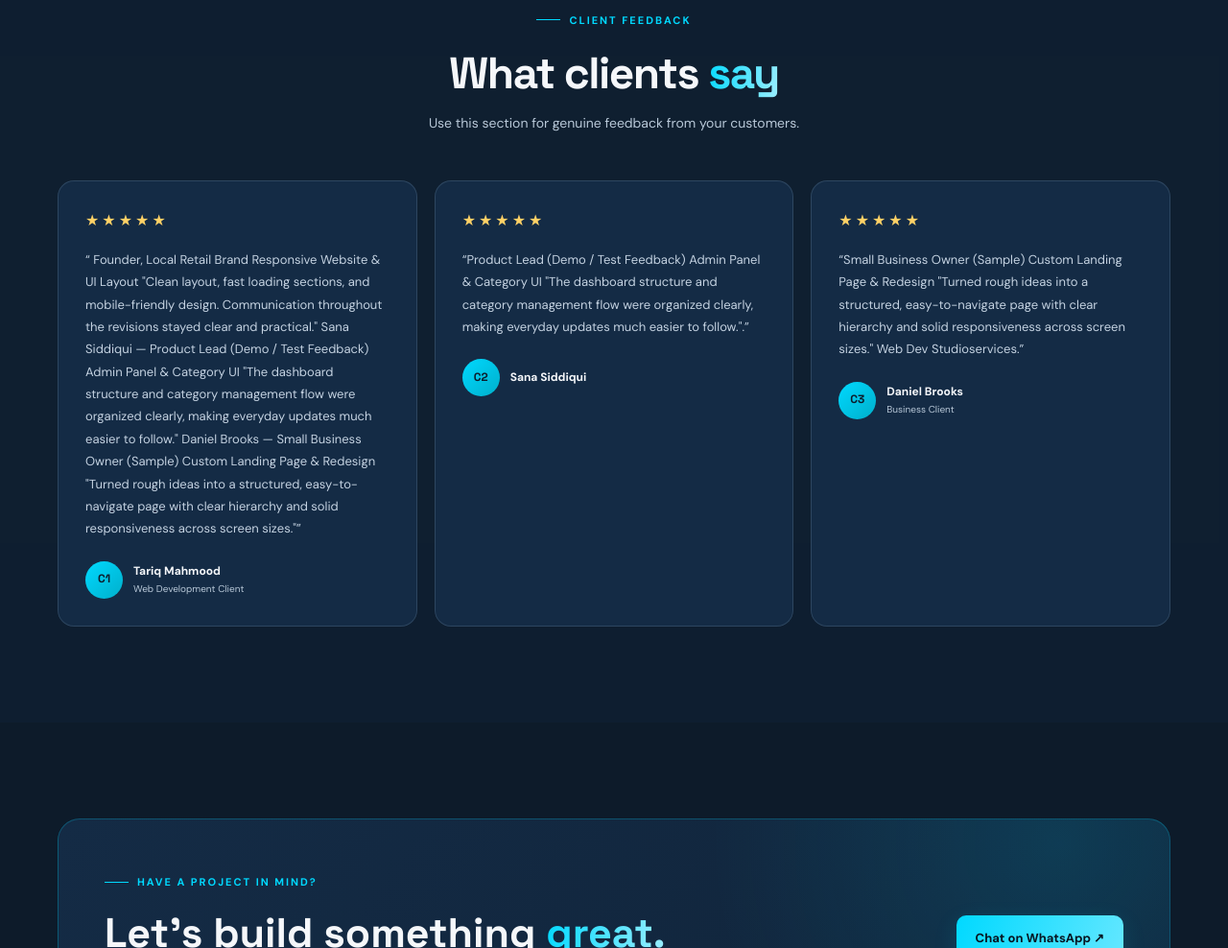
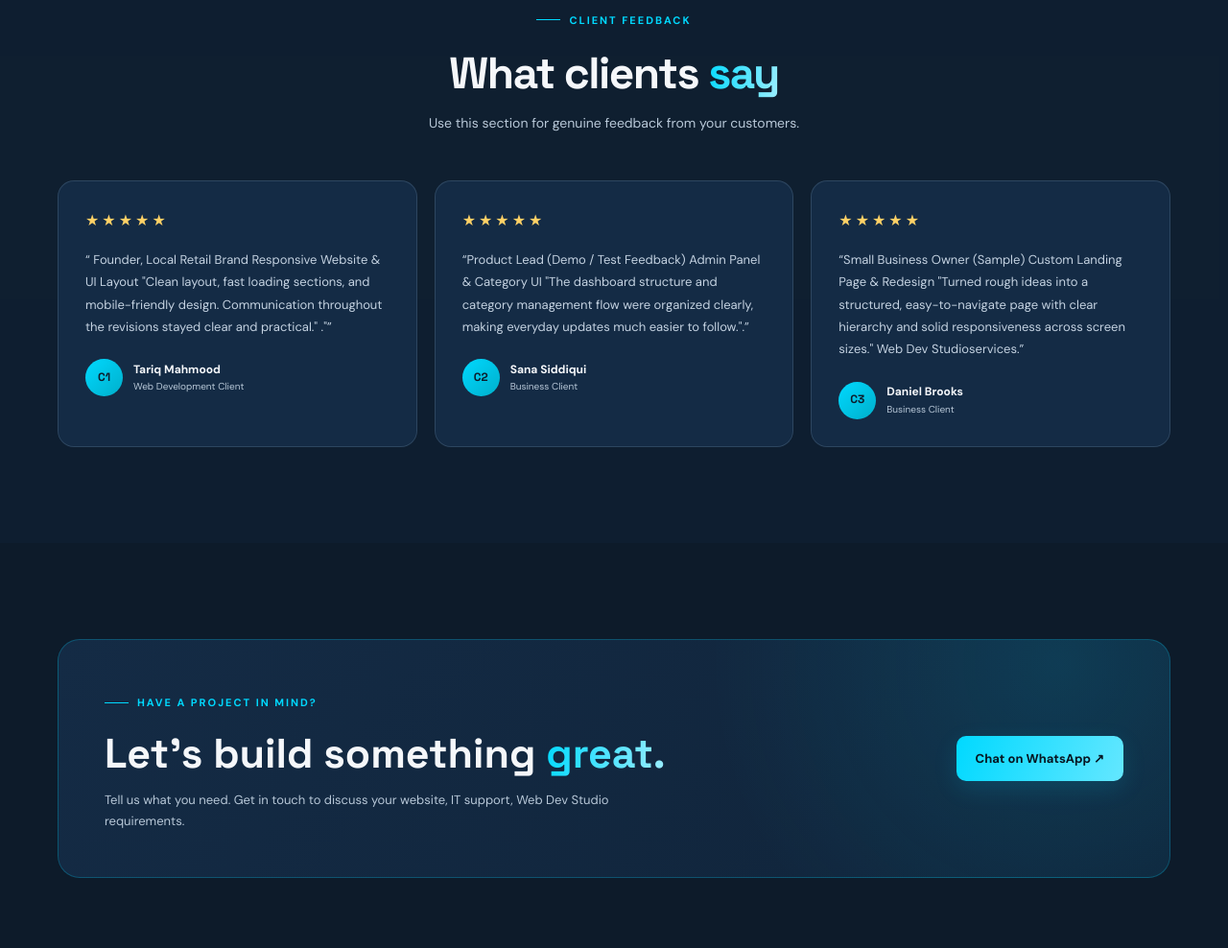
Before and after one commit to basitsoomroabdul/Web_Dev_Studio, a plain HTML site: page index.html in a window 1280 px wide. Shown: the part 3499-4487 px from the top of the page at 96% size. Drawn offline with Linux system fonts and the light colour scheme.

Commit message:
Add files via upload

```diff
--- a/index.html
+++ b/index.html
@@ -221,9 +221,8 @@ footer h4{font-family:"Space Grotesk";font-size:14px;margin-bottom:18px}
         <div class="section-head reveal"><div class="eyebrow">Client feedback</div><h2>What clients <span class="gradient-text">say</span></h2><p>Use this section for genuine feedback from your customers.</p></div>
         <div class="testimonial-grid">
           <article class="quote reveal"><div class="stars">★★★★★</div><p>“ Founder, Local Retail Brand	Responsive Website & UI Layout	"Clean layout, fast loading sections, and mobile-friendly design. Communication throughout the revisions stayed clear and practical."
-Sana Siddiqui — Product Lead (Demo / Test Feedback)	Admin Panel & Category UI	"The dashboard structure and category management flow were organized clearly, making everyday updates much easier to follow."
-Daniel Brooks — Small Business Owner (Sample)	Custom Landing Page & Redesign	"Turned rough ideas into a structured, easy-to-navigate page with clear hierarchy and solid responsiveness across screen sizes."”</p><div class="client"><div class="avatar">C1</div><div><strong>Tariq Mahmood</strong><small>Web Development Client</small></div></div></article>
-          <article class="quote reveal"><div class="stars">★★★★★</div><p>“Product Lead (Demo / Test Feedback)	Admin Panel & Category UI	"The dashboard structure and category management flow were organized clearly, making everyday updates much easier to follow.".”</p><div class="client"><div class="avatar">C2</div><div><strong>Sana Siddiqui</strong><small></small></div></div></article>
+."”</p><div class="client"><div class="avatar">C1</div><div><strong>Tariq Mahmood</strong><small>Web Development Client</small></div></div></article>
+          <article class="quote reveal"><div class="stars">★★★★★</div><p>“Product Lead (Demo / Test Feedback)	Admin Panel & Category UI	"The dashboard structure and category management flow were organized clearly, making everyday updates much easier to follow.".”</p><div class="client"><div class="avatar">C2</div><div><strong>Sana Siddiqui</strong><small>Business Client</small></div></div></article>
           <article class="quote reveal"><div class="stars">★★★★★</div><p>“Small Business Owner (Sample)	Custom Landing Page & Redesign	"Turned rough ideas into a structured, easy-to-navigate page with clear hierarchy and solid responsiveness across screen sizes." Web Dev Studioservices.”</p><div class="client"><div class="avatar">C3</div><div><strong>Daniel Brooks</strong><small>Business Client</small></div></div></article>
         </div>
       </div>
```
